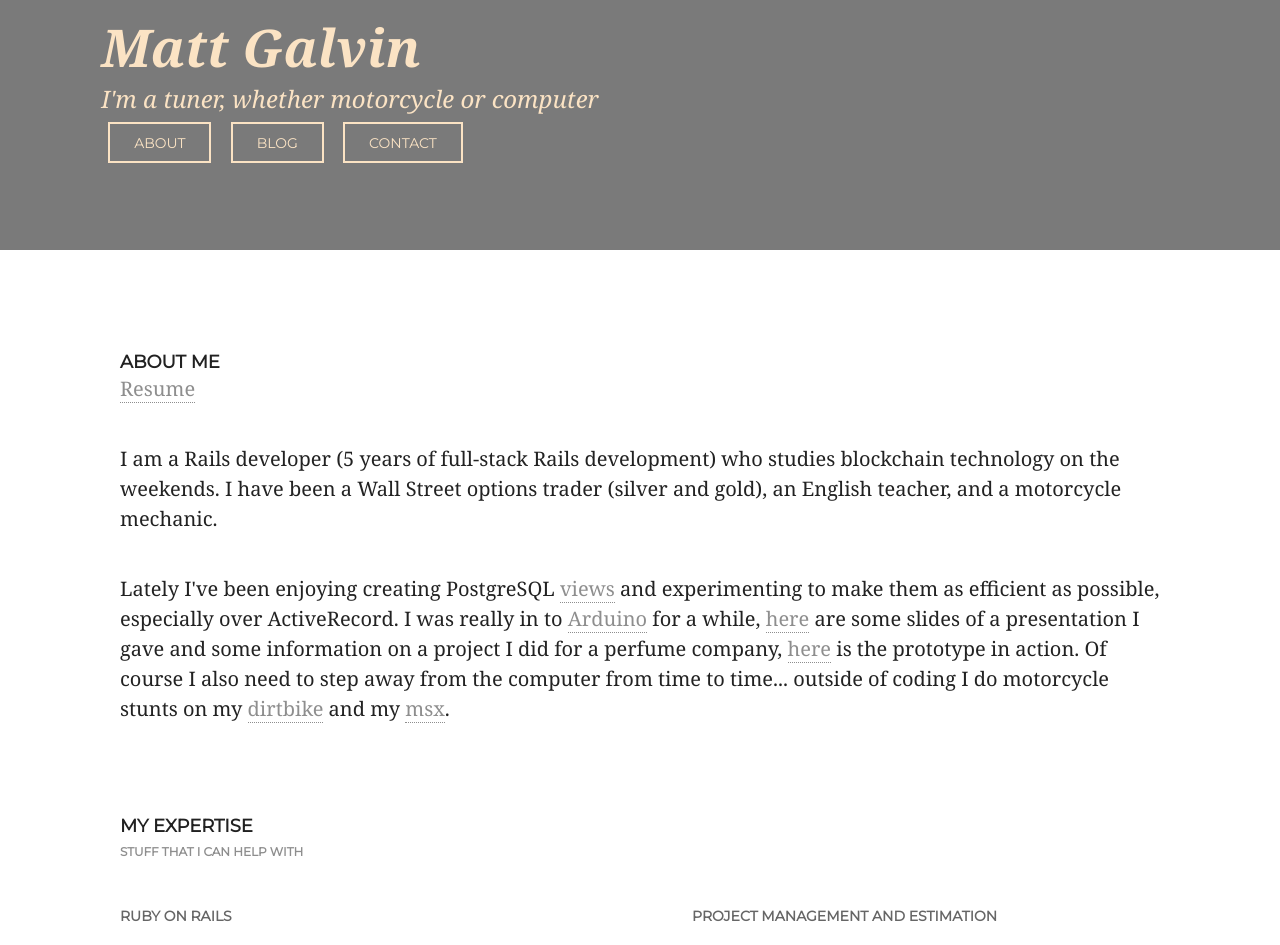
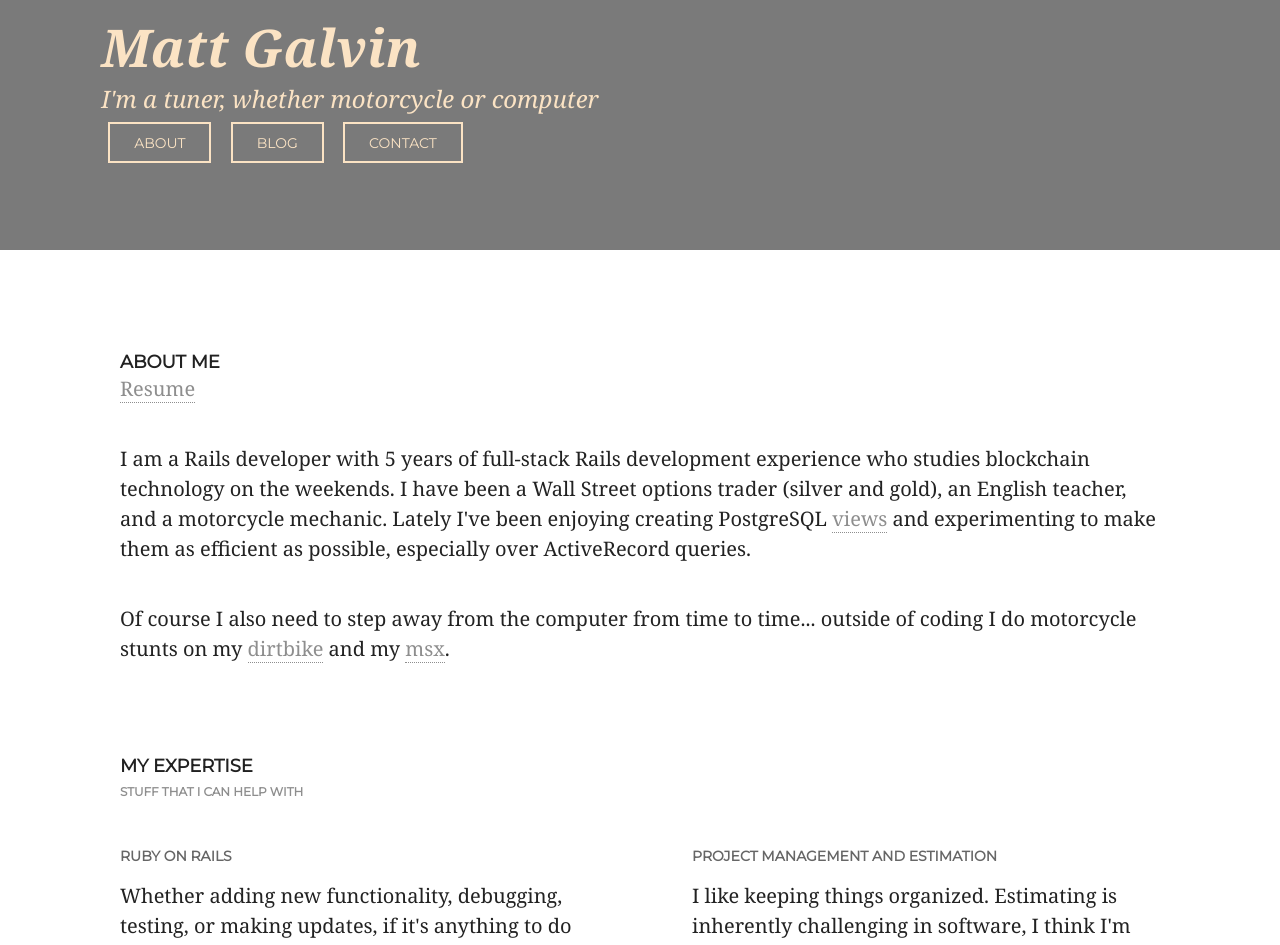
Before and after one commit to mattjg908/mattjg908.github.com, a Jekyll site: the page built from about/index.html, in a window 1280 px wide. Shown: the top 945 px of the page. Built offline with Jekyll 4.4.1, drawn with Linux system fonts in a browser that asks for light colours; some web fonts are replaced.

Commit message:
Remove Arduino stuff from intro

```diff
--- a/about/index.html
+++ b/about/index.html
@@ -15,9 +15,9 @@ overview: true
                 <a href="/img/matthewgalvinresume.pdf">Resume</a>
             </header>
 
-            <p>I am a Rails developer (5 years of full-stack Rails development) who studies blockchain technology on the weekends. I have been a Wall Street options trader (silver and gold), an English teacher, and a motorcycle mechanic.
+            <p>I am a Rails developer with 5 years of full-stack Rails development experience who studies blockchain technology on the weekends. I have been a Wall Street options trader (silver and gold), an English teacher, and a motorcycle mechanic. Lately I've been enjoying creating PostgreSQL <a href="http://www.postgresql.org/docs/9.4/static/sql-createview.html">views</a> and experimenting to make them as efficient as possible, especially over ActiveRecord queries.
            </p>
-           <p>Lately I've been enjoying creating PostgreSQL <a href="http://www.postgresql.org/docs/9.4/static/sql-createview.html">views</a> and experimenting to make them as efficient as possible, especially over ActiveRecord. I was really in to <a href="https://www.arduino.cc/">Arduino</a> for a while, <a href="https://docs.google.com/presentation/d/1pNaa5F_CRKQZoLLTRxBM6zquq7ihvgUNmuA7Ba3Cw4A/edit?usp=sharing">here</a> are some slides of a presentation I gave and some information on a project I did for a perfume company, <a href="https://www.youtube.com/watch?time_continue=5&v=hkZftpLGA8M">here</a> is the prototype in action. Of course I also need to step away from the computer from time to time... outside of coding I do motorcycle stunts on my <a href="https://youtu.be/1jLTRDY_gB4">dirtbike</a> and my <a href="https://www.youtube.com/watch?v=3o0gy-JqgmQ&feature=youtu.be">msx</a>.</p>
+           <p>Of course I also need to step away from the computer from time to time... outside of coding I do motorcycle stunts on my <a href="https://youtu.be/1jLTRDY_gB4">dirtbike</a> and my <a href="https://www.youtube.com/watch?v=3o0gy-JqgmQ&feature=youtu.be">msx</a>.</p>
 
         </section>
 
```
